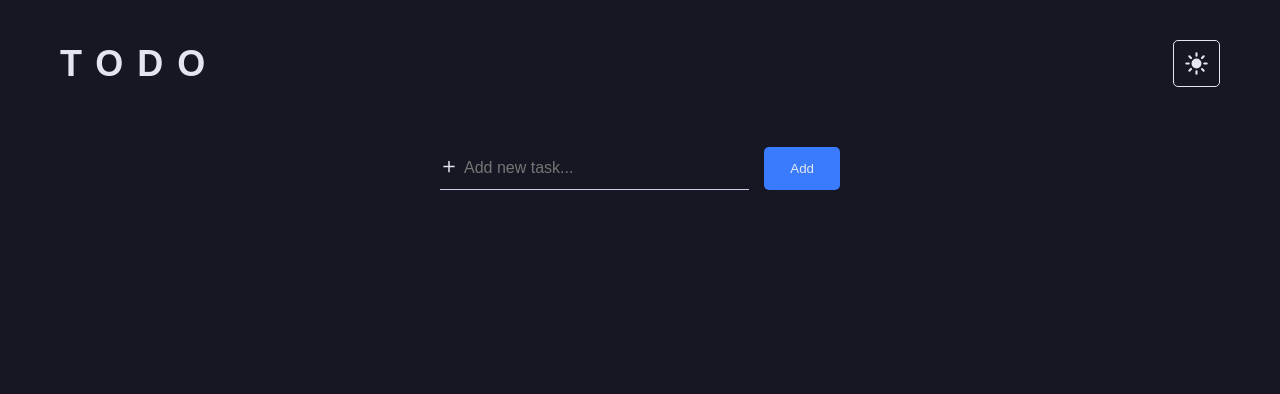
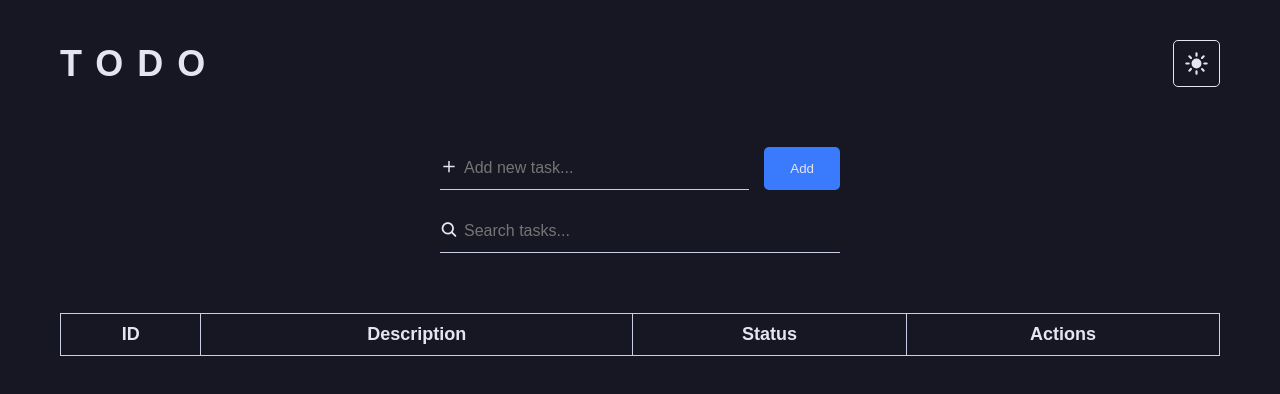
Before and after one commit to Diaa-Dw/FTS-todo-ts, a React (Vite) app: page / in a window 1280 px wide. Shown: the top 394 px of the page. Built offline with nearby package versions, Linux system fonts and the light colour scheme.

Commit message:
Use Tableheader component and pass tableAttributes as props

```diff
--- /dev/null
+++ b/src/components/TableContainer/index.tsx
@@ -0,0 +1,15 @@
+import tableAttributes from "../../data/tableAttibutes.data";
+import TableHeader from "../TableHeader";
+import "./tableContainer.style.css";
+
+const TodoTableContainer = () => {
+  return (
+    <section className='todo-list__table-container'>
+      <table className='todo-list__table'>
+        <TableHeader tableAttributes={tableAttributes} />
+      </table>
+    </section>
+  );
+};
+
+export default TodoTableContainer;
--- /dev/null
+++ b/src/components/TableContainer/tableContainer.style.css
@@ -0,0 +1,12 @@
+.todo-list__table-container {
+  margin: 20px 0;
+  height: 50vh;
+  overflow: auto;
+}
+
+.todo-list__table {
+  width: 100%;
+  max-height: 50vh;
+  margin: 40px auto;
+  border-collapse: collapse;
+}
--- a/src/components/TodosContainer/index.tsx
+++ b/src/components/TodosContainer/index.tsx
@@ -1,12 +1,22 @@
+import { IoSearch } from "react-icons/io5";
+import FormInput from "../FormInput";
 import TodoForm from "../TodoForm";
 import "./todosContanier.style.css";
+import TodoTableContainer from "../TableContainer";
 
 const TodosContanier = () => {
   return (
     <main className='todo-list'>
       <section className='todo-list__form-container'>
         <TodoForm />
+        <FormInput
+          type='search'
+          icon={<IoSearch />}
+          placeholder='Search tasks...'
+        />
       </section>
+
+      <TodoTableContainer />
     </main>
   );
 };
--- /dev/null
+++ b/src/data/tableAttibutes.data.ts
@@ -0,0 +1,3 @@
+const tableAttributes = ["ID", "Description", "Status", "Actions"];
+
+export default tableAttributes;
```
